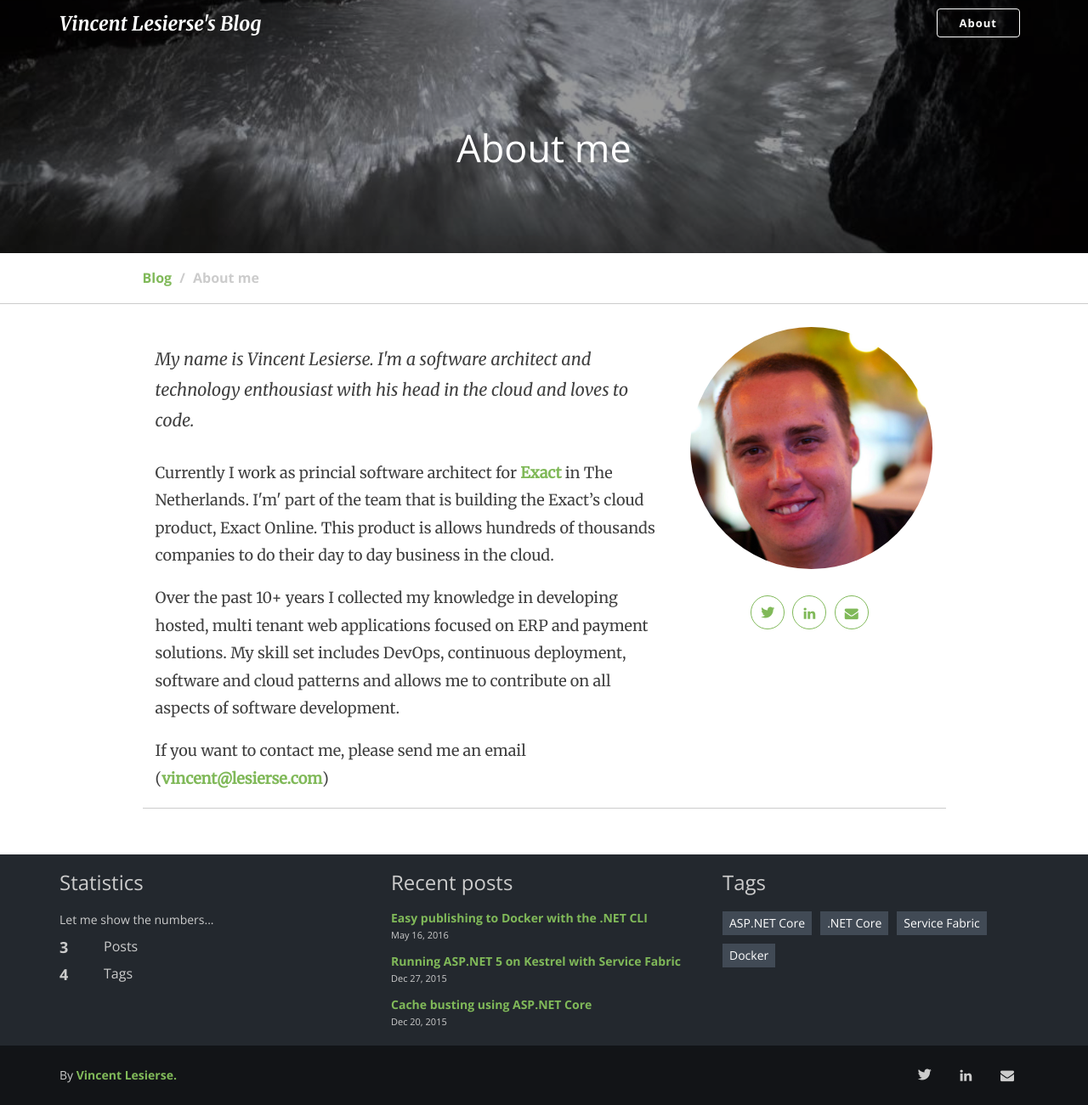
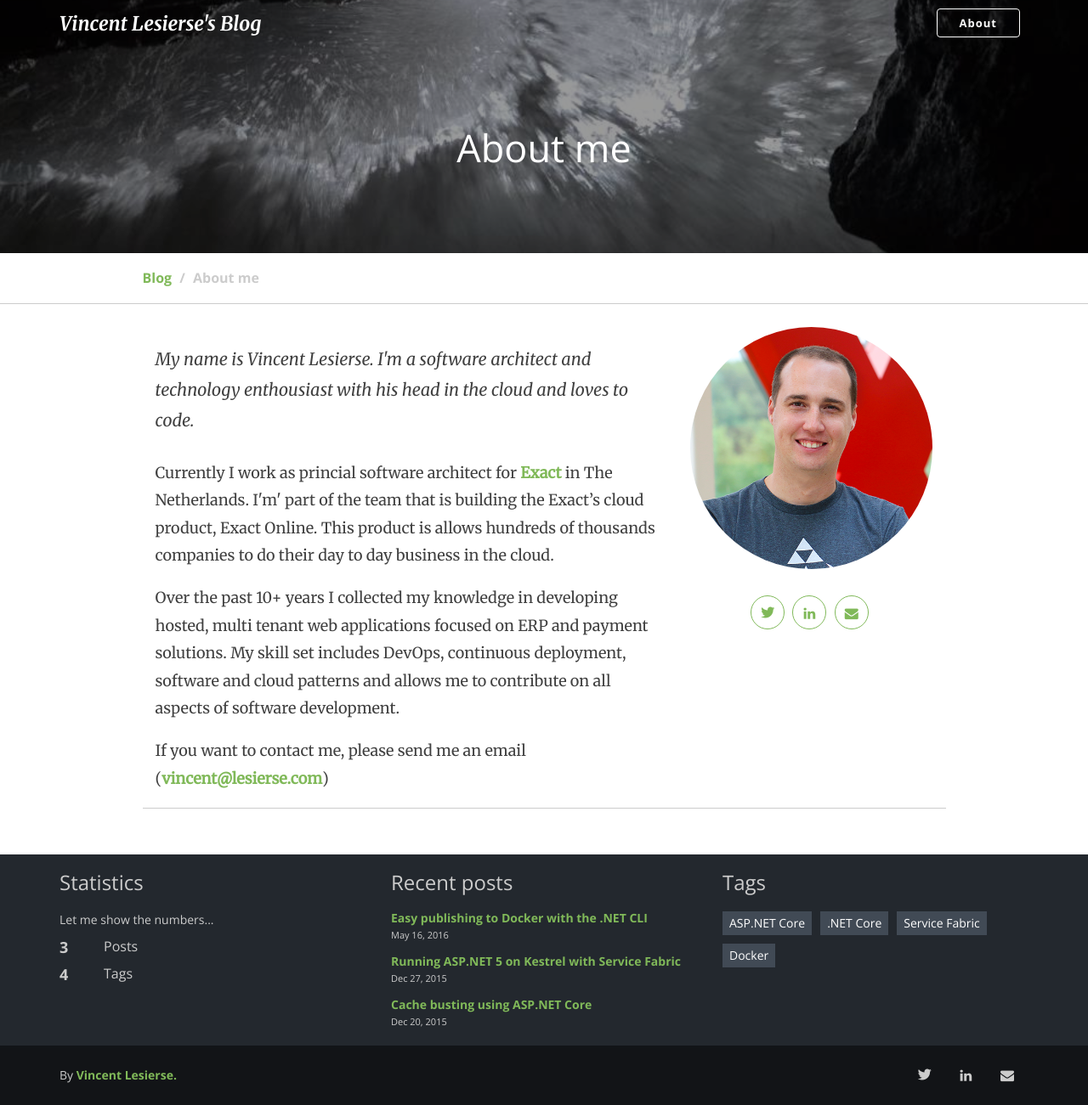
Before and after one commit to vlesierse/vlesierse.github.io, a Jekyll site: the page built from about.html, in a window 1280 px wide. Shown: the whole page at 85% size. Built offline with Jekyll 4.4.1, drawn with Linux system fonts in a browser that asks for light colours; nearby versions of some CDN libraries.

Commit message:
Changed profile picture

```diff
--- a/Gemfile
+++ b/Gemfile
@@ -1,4 +1,4 @@
 source 'https://rubygems.org'
-gem 'github-pages'
+gem 'github-pages', group: :jekyll_plugins
 gem 'jekyll-feed'
 gem 'jekyll-paginate'
--- a/_includes/post-author.html
+++ b/_includes/post-author.html
@@ -1,6 +1,6 @@
 {% if page.author %}
 <div id="author" class="clearfix">
-  <img class="img-circle" alt="" src="/assets/me.jpg" height="96" width="96">
+  <img class="img-circle" alt="" src="/assets/me.png" height="96" width="96">
   <div class="author-info">
     <h3>{{ page.author }}</h3>
     <p>Vincent is principle software architect and technology enthusiast who loves to code and works at Exact.</p>
--- a/about.html
+++ b/about.html
@@ -13,7 +13,7 @@ permalink: /about/
 		<p>If you want to contact me, please send me an email (<a href="mailto://vincent@lesierse.com" target="_blank">vincent@lesierse.com</a>)</p>
 	</div>
 	<div class="col-sm-3 col-md-4">
-		<img src="/assets/me.jpg" class="img-responsive img-circle about-portrait" alt="Leela, Bender, we're going grave robbing." width="300" height="300">
+		<img src="/assets/me.png" class="img-responsive img-circle about-portrait" alt="Leela, Bender, we're going grave robbing." width="300" height="300">
 		<ul class="social-links outline text-center">
 			<li><a href="https://twitter.com/vlesierse" target="_blank"><i class="icon-twitter"></i></a></li>
 			<li><a href="https://nl.linkedin.com/in/vlesierse" target="_blank"><i class="fa fa-linkedin"></i></a></li>
```
Also changed, not shown: assets/me.jpg (deleted), assets/me.png (added).
